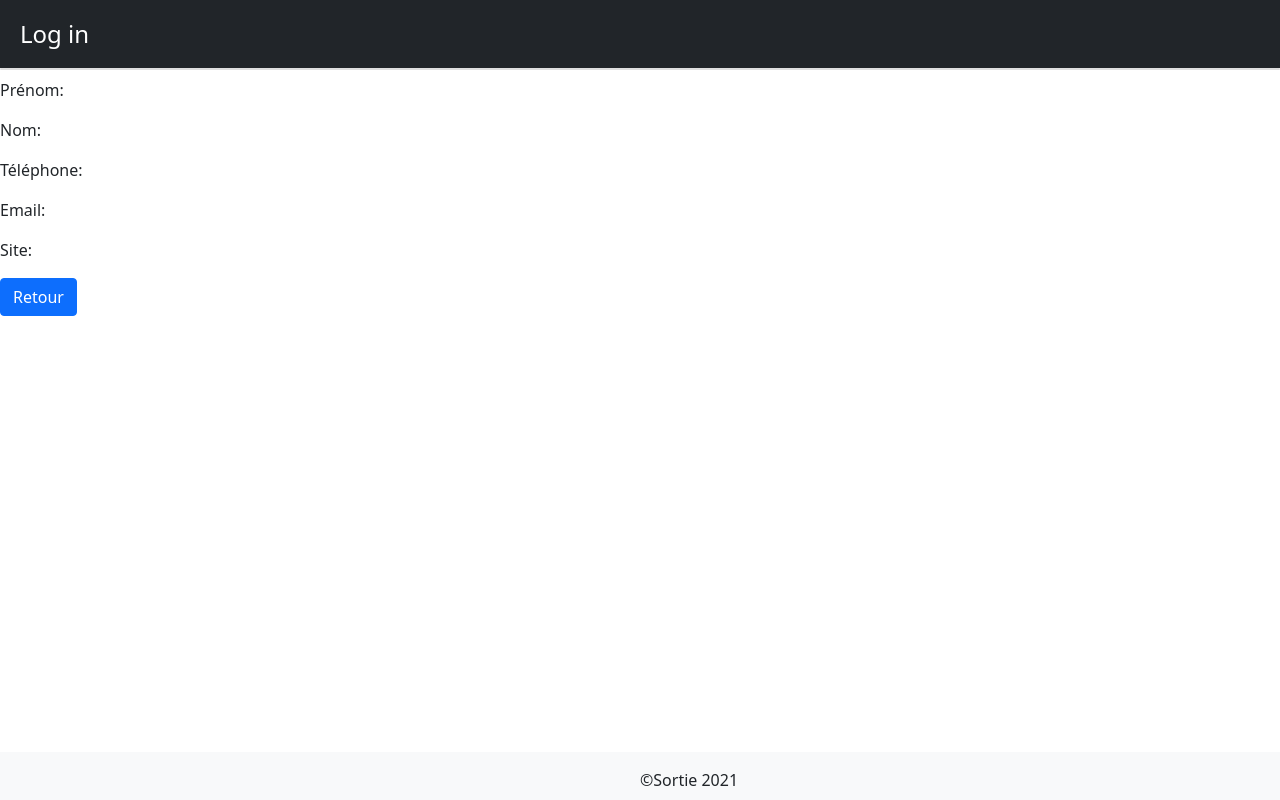
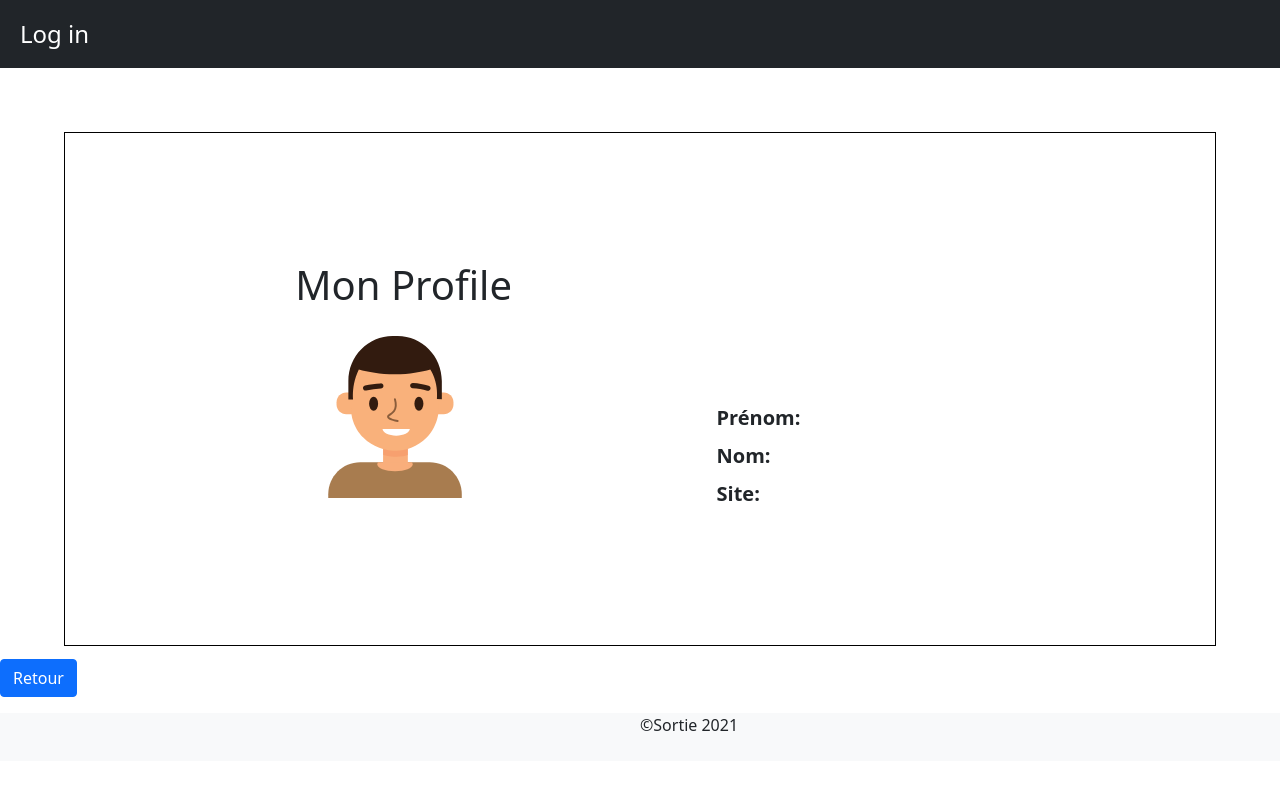
Before and after one commit to CorentinCathe/projet_sortie, a Symfony app: template templates/profil/displayParticipatorProfil.html.twig in a window 1280 px wide. Run offline with Twig, Linux system fonts and the light colour scheme; the template is opened without the code that fills it, so the values that code supplies are empty; some libraries are stand-ins or nearby versions.

Commit message:
add style

```diff
--- a/public/styles/base.css
+++ b/public/styles/base.css
@@ -2,6 +2,12 @@ html, body {
     margin: 0px;
     height: 100%;
     font-family: 'Roboto', sans-serif;
+    overflow-x: hidden;
+}
+
+body {
+    display: flex;
+    flex-direction: column;
 }
 
 .page-content {
@@ -26,7 +32,6 @@ html, body {
 }
 
 .footer-basic {
-    position: fixed;
     width: 100%;
     height: 6vh;
     background-color: #f8f9fa;
@@ -149,10 +154,21 @@ html, body {
     height: 200px;
 }
 
-.profil {
+.profil-display {
     display: flex;
     flex-direction: column;
     align-items: center;
+}
+
+.edit-profil {
+    display: flex;
+    flex-direction: column;
+    align-items: center;
+    padding: 5%;
+}
+
+form {
+    width: 85%;
 }
 
 #profil-edit-btn {
--- a/src/Controller/ProfilController.php
+++ b/src/Controller/ProfilController.php
@@ -45,7 +45,7 @@ class ProfilController extends AbstractController
                 $em = $this->getDoctrine()->getManager();
                 // $user->upgradePassword();
                 $em->flush();
-
+                $this->addFlash('success', 'Modifications Réussi');
                 return $this->redirectToRoute('profil');
             }
 
--- a/src/Form/ProfilType.php
+++ b/src/Form/ProfilType.php
@@ -6,10 +6,8 @@ use App\Entity\Site;
 use App\Entity\User;
 use Symfony\Bridge\Doctrine\Form\Type\EntityType;
 use Symfony\Component\Form\AbstractType;
-use Symfony\Component\Form\Extension\Core\Type\PasswordType;
 use Symfony\Component\Form\FormBuilderInterface;
 use Symfony\Component\OptionsResolver\OptionsResolver;
-use Symfony\Component\Security\Core\Validator\Constraints\UserPassword;
 
 class ProfilType extends AbstractType
 {
--- a/templates/base.html.twig
+++ b/templates/base.html.twig
@@ -45,8 +45,8 @@
                     <a class="nav-link {{ app.request.get('_route') == 'home' ? 'active' }}" aria-current="page"
                         href="{{path('sortieAdd', {id:app.user.id})}}">Créer Sortie</a>
                     {% if app.user.roles['User'] == 'ROLE_ADMIN' %}
-                        <a class="nav-link {{ app.request.get('_route') == 'profil' ? 'active' }}"
-                           href="{{path('userAdd', {id:app.user.id})}}">Créer un utilisateur</a>
+                    <a class="nav-link {{ app.request.get('_route') == 'profil' ? 'active' }}"
+                        href="{{path('userAdd', {id:app.user.id})}}">Créer un utilisateur</a>
                     {% endif %}
                     <a class="nav-link {{ app.request.get('_route') == 'profil' ? 'active' }}"
                         href="{{path('app_logout')}}">log out</a>
@@ -86,6 +86,7 @@
     </footer>
     {% endblock %}
 </body>
+
 {% block javascripts %}
 <script src="https://cdn.jsdelivr.net/npm/bootstrap@5.1.3/dist/js/bootstrap.bundle.min.js"
     integrity="sha384-ka7Sk0Gln4gmtz2MlQnikT1wXgYsOg+OMhuP+IlRH9sENBO0LRn5q+8nbTov4+1p"
--- a/templates/profil/displayParticipatorProfil.html.twig
+++ b/templates/profil/displayParticipatorProfil.html.twig
@@ -6,21 +6,38 @@
 <link rel="stylesheet" href="{{asset('styles/profil.css')}}">{% endblock %}
 
 {% block body %}
-
-    <div class="card"></div>
+<div class="profil">
+    <div class="profil-content">
+        <div class="profil-big-info">
+            <div class="profil-name">
+                {% if app.user.pseudo %}
                 <h1>{{user.pseudo}}</h1>
+                {% else %}
+                <h1>Mon Profile</h1>
+                {% endif %}
+            </div>
+            <div class="profil-pic">
+                <img src="{{ asset('/assets/profil-pic.svg') }}" alt="profil-pic">
+            </div>
+        </div>
+        <div class="profil-info">
+            <div class="profil-item">
                 <label for="first-name">Prénom:</label>
                 <p id="first-name">{{user.firstName}}</p>
+            </div>
+            <div class="profil-item">
                 <label for="name">Nom:</label>
                 <p id="name">{{user.name}}</p>
-    <label for="phone-number">Téléphone:</label>
-    <p id="phone-number">{{user.phoneNumber}}</p>
-    <label for="mail">Email:</label>
-    <p id="mail">{{user.email}}</p>
+            </div>
+            <div class="profil-item">
                 <label for="site">Site:</label>
                 <p id="site">{{user.site.name}}</p>
+            </div>
+        </div>
+    </div>
+    <a class="btn btn-primary" href="{{path('sortie_index')}}">Retour</a>
+</div>
 
-    <a class="btn btn-primary" href="{{path('sortie_index')}}">Retour</a>
 
 
 {% endblock %}
--- a/templates/profil/displayProfil.html.twig
+++ b/templates/profil/displayProfil.html.twig
@@ -4,7 +4,7 @@
 
 
 {% block body %}
-<div class="profil">
+<div class="profil-display">
     <div class="profil-content">
         <div class="profil-big-info">
             <div class="profil-name">
```
Also changed, not shown: templates/profil/modifyProfil.html.twig (+7 -5 lines), templates/sortie/addSortie.html.twig (+7 -12 lines). Lines whose indentation alone changed are shown as unchanged.
